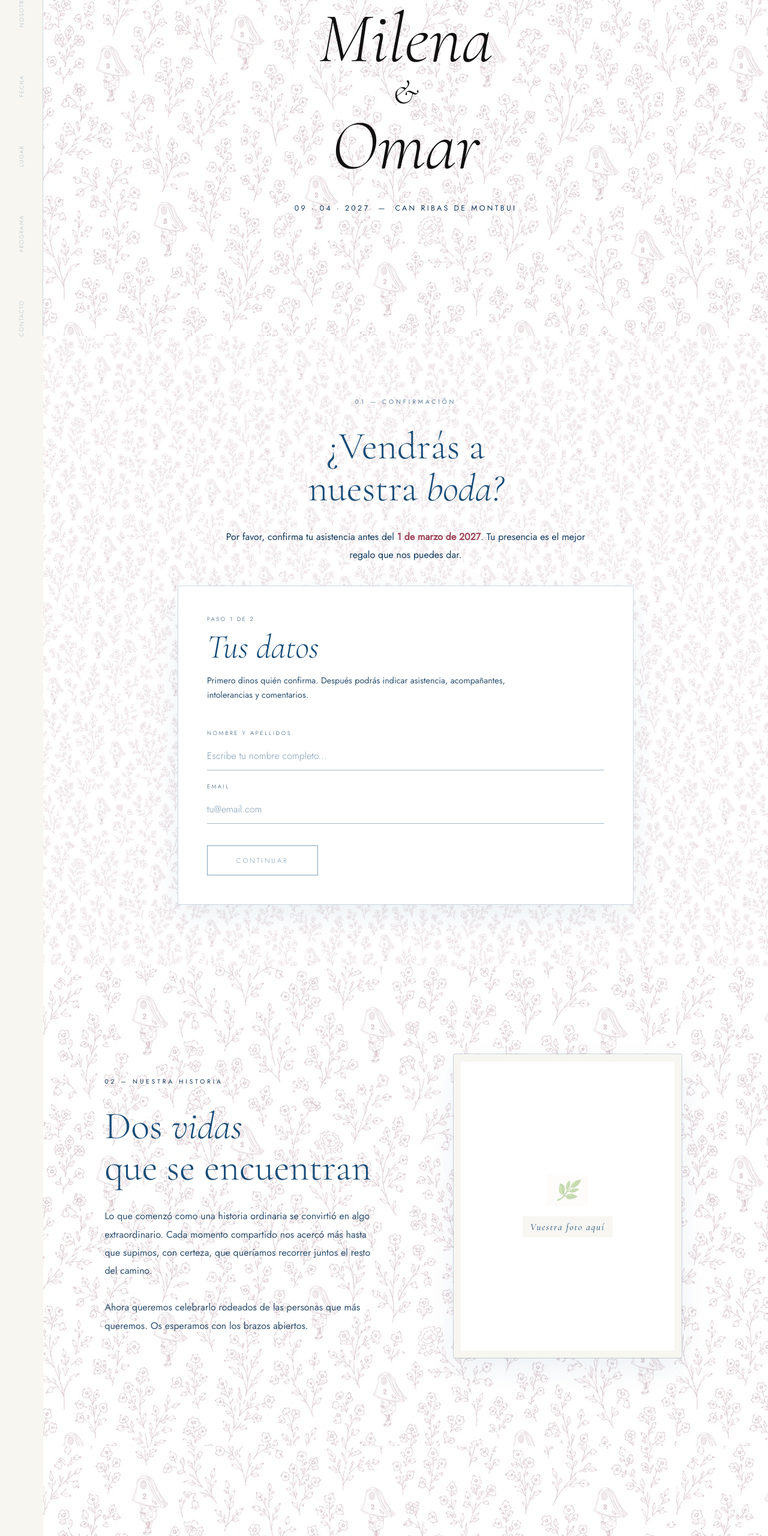
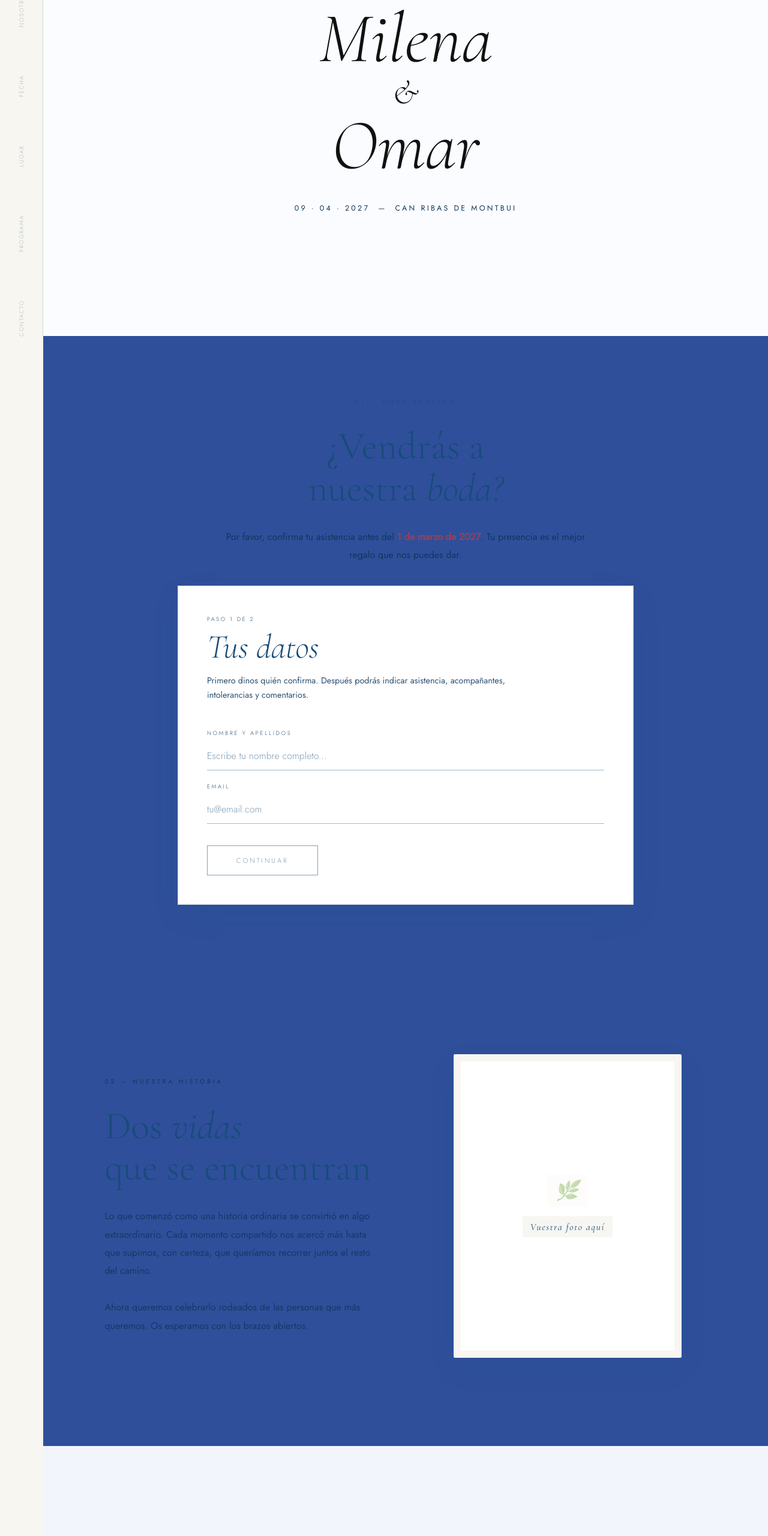
Before and after one commit to lmrnc/milenayomar, a website: page index.html in a window 1280 px wide. Shown: the part 240-2800 px from the top of the page at 60% size. Drawn offline with nearby package versions, Linux system fonts and the light colour scheme.

Commit message:
Remove per-section background overrides, single source of truth

```diff
--- a/index.html
+++ b/index.html
@@ -275,7 +275,6 @@
   #inicio {
     padding: clamp(2rem, 5vw, 5rem);
     justify-content: center;
-    background-image: linear-gradient(rgba(255,255,255,0.76), rgba(255,255,255,0.76)), url('assets/rojo.webp');
   }
 
   #inicio > div {
@@ -349,11 +348,6 @@
 
   #confirmacion,
   #lugar {
-    background-color: #fff;
-    background-image: linear-gradient(rgba(255,255,255,0.76), rgba(255,255,255,0.76)), url('assets/rojo.webp');
-    background-size: 520px auto;
-    background-position: center top;
-    background-repeat: repeat;
     align-items: center;
   }
 
@@ -523,10 +517,6 @@
     color: rgba(15,56,92,0.72) !important;
   }
 
-  #nosotros {
-    background-image: linear-gradient(rgba(255,255,255,0.76), rgba(255,255,255,0.76)), url('assets/rojo.webp');
-  }
-
   .placeholder-img {
     background-image: none;
     border: 12px solid var(--paper);
@@ -537,12 +527,6 @@
     color: var(--ink);
     background: rgba(247,246,241,0.92);
     padding: 0.45rem 0.8rem;
-  }
-
-  #fecha,
-  #programa,
-  #contacto {
-    background-image: linear-gradient(rgba(255,255,255,0.76), rgba(255,255,255,0.76)), url('assets/rojo.webp');
   }
 
   .fecha-watermark,
```
